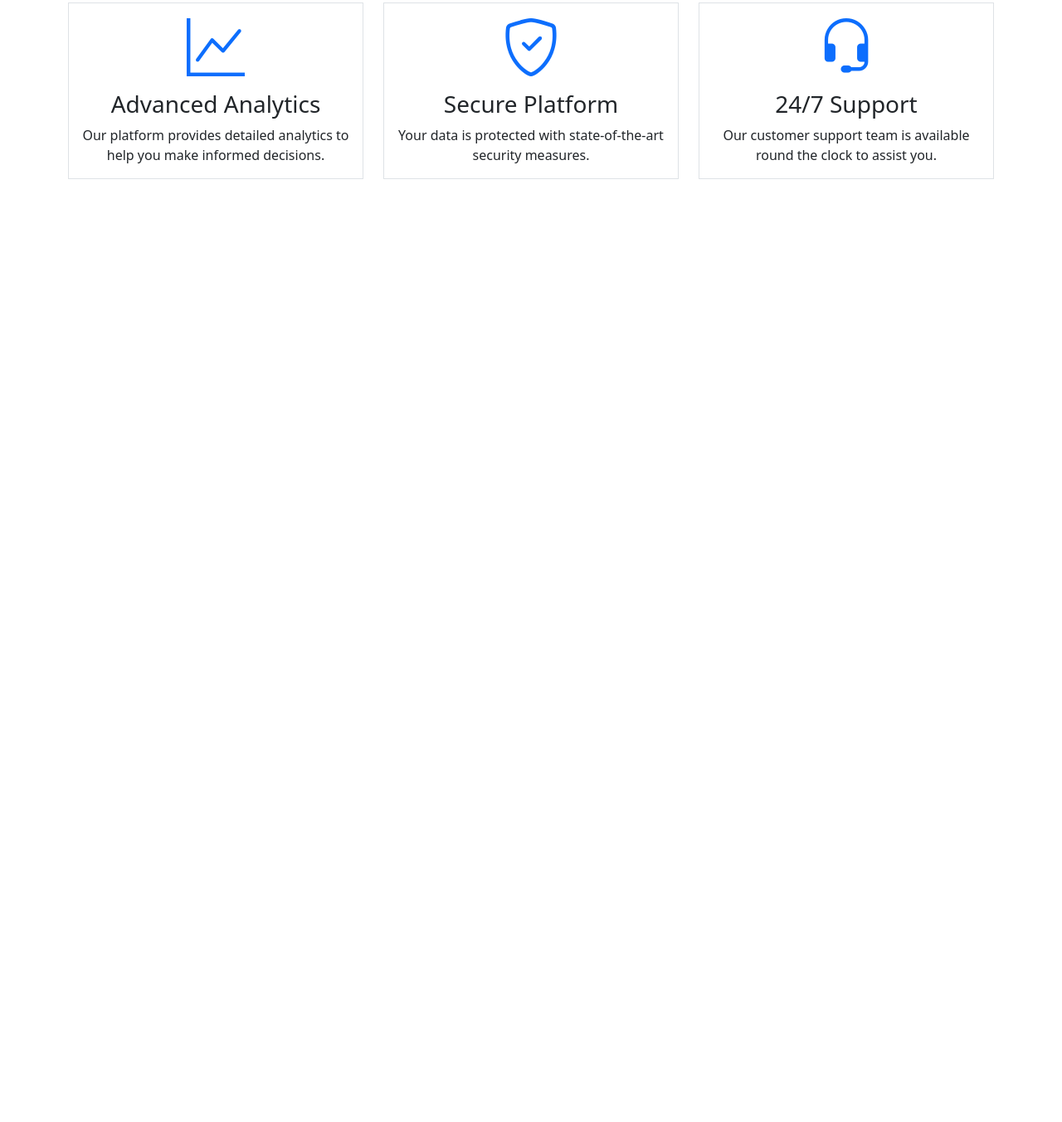
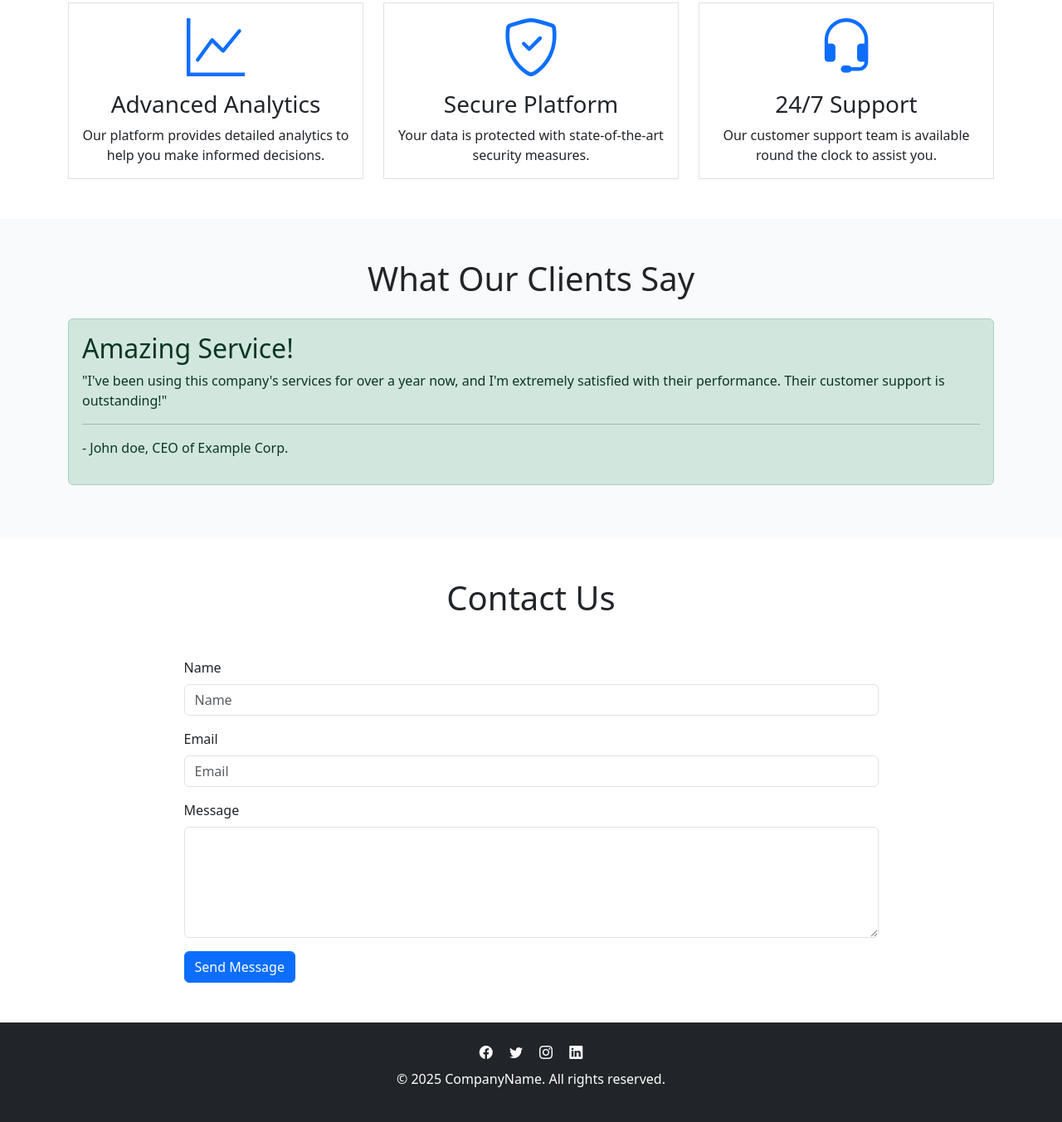
Before and after one commit to paulchrisycj/FEW1.1, a plain HTML site: page practice/css/Bootstrap/exercise/h1.html in a window 1280 px wide. Shown: the part 465-1818 px from the top of the page at 83% size. Before the commit the page ends 800 px from the top, so only its background shows below. Drawn offline with nearby package versions, Linux system fonts and the light colour scheme.

Commit message:
complete hard exercise

```diff
--- a/practice/css/Bootstrap/exercise/h1.html
+++ b/practice/css/Bootstrap/exercise/h1.html
@@ -13,12 +13,13 @@
         <link rel="stylesheet" href="h1.css" />
         <!-- Frontawesome CDN -->
         <link rel="stylesheet" href="https://cdnjs.cloudflare.com/ajax/libs/font-awesome/5.15.3/css/all.min.css" integrity="sha512-iBBXm8fW90+nuLcSKlbmrPcLa0OT92xO1BIsZ+ywDWZCvqsWgccV3gFoRBv0z+8dLJgyAHIhR35VZc2oM/gI1w==" crossorigin="anonymous" />
-        <link rel="stylesheet" href="https://cdn.jsdelivr.net/npm/bootstrap-icons@1.13.1/font/bootstrap-icons.min.css">
+        <link rel="stylesheet" href="https://cdn.jsdelivr.net/npm/bootstrap-icons@1.13.1/font/bootstrap-icons.min.css" />
     </head>
 
     <body>
         <header>
             <nav class="navbar navbar-expand-lg navbar-dark bg-dark">
+                <div class="container">
                     <a class="navbar-brand" href="#">Navbar</a>
                     <button class="navbar-toggler" type="button" data-toggle="collapse" data-target="#navbarNav" aria-controls="navbarNav" aria-expanded="false" aria-label="Toggle navigation">
                         <span class="navbar-toggler-icon"></span>
@@ -39,6 +40,7 @@
                             </li>
                         </ul>
                     </div>
+                </div>
             </nav>
         </header>
         <main>
@@ -50,32 +52,68 @@
             <div class="container text-center pt-5 pb-5">
                 <h1>Our Features</h1>
                 <div class="row pt-5">
-                    <div class="col-md-4">
-                        <div class="column-content border">
-                            <i class="bi bi-graph-up text-primary" style="font-size: 70px;"></i>
+                    <div class="col-md-4 mb-4 mb-md-0 d-flex align-items-stretch">
+                        <div class="column-content border flex-fill">
+                            <i class="bi bi-graph-up text-primary" style="font-size: 70px"></i>
                             <h1 class="fs-3">Advanced Analytics</h1>
                             <p class="fs-6 ps-2 pe-2">Our platform provides detailed analytics to help you make informed decisions.</p>
                         </div>
                     </div>
-                    <div class="col-md-4">
-                        <div class="column-content border">
-                            <i class="bi bi-shield-check text-primary" style="font-size: 70px;"></i>
+                    <div class="col-md-4 mb-4 mb-md-0 d-flex align-items-stretch">
+                        <div class="column-content border flex-fill">
+                            <i class="bi bi-shield-check text-primary" style="font-size: 70px"></i>
                             <h1 class="fs-3">Secure Platform</h1>
                             <p class="fs-6 ps-2 pe-2">Your data is protected with state-of-the-art security measures.</p>
                         </div>
                     </div>
-                    <div class="col-md-4">
-                        <div class="column-content border">
-                            <i class="bi bi-headset text-primary" style="font-size: 70px;"></i>
+                    <div class="col-md-4 mb-md-0 d-flex align-items-stretch">
+                        <div class="column-content border flex-fill">
+                            <i class="bi bi-headset text-primary" style="font-size: 70px"></i>
                             <h1 class="fs-3">24/7 Support</h1>
                             <p class="fs-6 ps-2 pe-2">Our customer support team is available round the clock to assist you.</p>
                         </div>
                     </div>
                 </div>
             </div>
+            <div class="container-fluid" style="background-color: #f9fafb">
+                <div class="container text-center pt-5 pb-5">
+                    <h1 class="mb-4">What Our Clients Say</h1>
+                    <div class="alert alert-success text-start" role="alert">
+                        <h2>Amazing Service!</h2>
+                        <p class="fs-6">"I've been using this company's services for over a year now, and I'm extremely satisfied with their performance. Their customer support is outstanding!"</p>
+                        <hr />
+                        <p>- John doe, CEO of Example Corp.</p>
+                    </div>
+                </div>
+            </div>
+            <div class="container pt-5 pb-5">
+                <h1 class="text-center mb-5">Contact Us</h1>
+                <form class="w-75 mx-auto">
+                    <div class="mb-3">
+                        <label for="name" class="form-label">Name</label>
+                        <input type="text" class="form-control" name="name" id="name" aria-describedby="Name" placeholder="Name" />
+                    </div>
+                    <div class="mb-3">
+                        <label for="email" class="form-label">Email</label>
+                        <input type="email" class="form-control" name="email" id="email" aria-describedby="Email" placeholder="Email" />
+                    </div>
+                    <div class="mb-3">
+                        <label for="message" class="form-label">Message</label>
+                        <textarea class="form-control" name="message" id="message" rows="5"></textarea>
+                    </div>
+                    <button class="btn btn-primary">Send Message</button>
+                </form>
+            </div>
         </main>
         <footer>
             <!-- place footer here -->
+             <div class="container-fluid text-center bg-dark p-4">
+                <i class="bi bi-facebook p-2 text-white"></i>
+                <i class="bi bi-twitter p-2 text-white"></i>
+                <i class="bi bi-instagram p-2 text-white"></i>
+                <i class="bi bi-linkedin p-2 text-white"></i>
+                <p class="text-white pt-2">© 2025 CompanyName. All rights reserved.</p>
+             </div>
         </footer>
         <!-- Bootstrap JavaScript Libraries -->
         <script src="https://cdn.jsdelivr.net/npm/@popperjs/core@2.11.8/dist/umd/popper.min.js" integrity="sha384-I7E8VVD/ismYTF4hNIPjVp/Zjvgyol6VFvRkX/vR+Vc4jQkC+hVqc2pM8ODewa9r" crossorigin="anonymous"></script>
```
Lines whose indentation alone changed are shown as unchanged.
